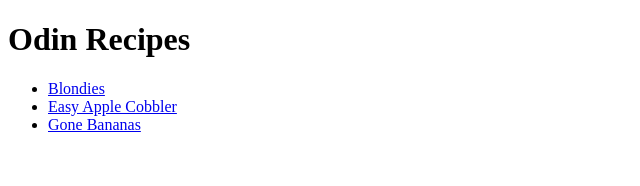
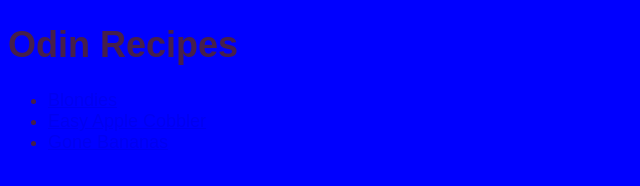
Before and after one commit to eghutchison/odin-recipes, a plain HTML site: page index.html in a window 1280 px wide. Shown: the whole page, without its empty margins (0-640 px from the left). Drawn offline with Linux system fonts and the light colour scheme.

Commit message:
update odin-recipes to add CSS

```diff
--- a/index.html
+++ b/index.html
@@ -3,6 +3,7 @@
 <head>
     <meta charset="UTF-8">
     <title>Odin Recipes</title>
+    <link rel="stylesheet" href="/style.css" />
 </head>
 <body>
     <h1>Odin Recipes</h1>
--- /dev/null
+++ b/style.css
@@ -0,0 +1,8 @@
+/* style.css */
+
+body {
+    background-color: blue;
+    font-family: Arial, Helvetica, sans-serif;
+    font-size: large;
+    color: rgb(70, 31, 74);
+}
```
